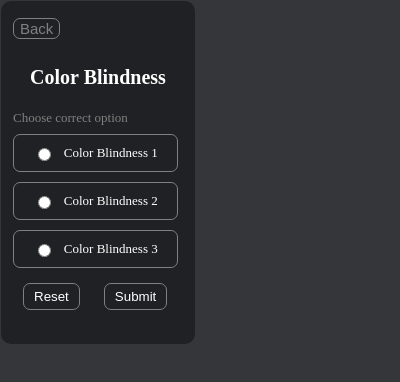
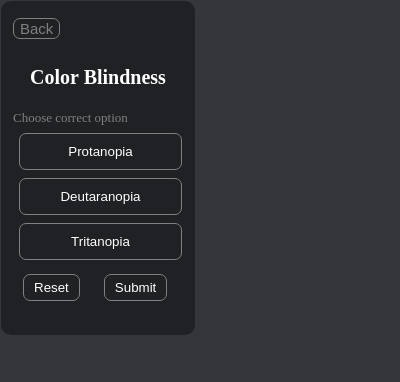
Before and after one commit to Visually-Impaired/Visually_Impaired, a browser extension: page popup/popup.html in a window 400 px wide. Both pictures are taken after a click on the button "Color Blindness". Drawn offline with Linux system fonts and the light colour scheme.

Commit message:
css changes

```diff
--- a/popup/popup.css
+++ b/popup/popup.css
@@ -106,9 +106,9 @@
     flex-direction: column;
     align-content: center;
 }
-.radio-button{
+/* .radio-button{
     background-color: white;
-}
+} */
 .cb-options{
     width: 93%;
     padding: 10px 0px;
--- a/popup/popup.html
+++ b/popup/popup.html
@@ -18,7 +18,6 @@
         <div id="menu-options">
             <div class="center"><button class="options" id="cb-button">Color Blindness</button></div>
             <div class="center"><button class="options">Myopia/Hypermetropia</button></div>
-            <div class="center"><button class="options">Total Blindess</button></div>
         </div>
     </div>
     <div id="color-blindness" style="display:none;">
@@ -28,18 +27,16 @@
         <div>
             <h2 id="cb-heading" class="heading-text">Color Blindness</h2>
         </div>
-        <form action="" method="get" id="form-options">
         <div class="choose">Choose correct option</div>
         <div id="radio-options">
-                <div class="cb-options center"><input type="radio" name="cb" class="radio-button">&nbsp &nbsp<span class="color">Color Blindness 1</span><br></div>
-                <div class="cb-options center"><input type="radio" name="cb" class="radio-button">&nbsp &nbsp<span class="color">Color Blindness 2</span><br></div>
-                <div class="cb-options center"><input type="radio" name="cb" class="radio-button">&nbsp &nbsp<span class="color">Color Blindness 3</span><br></div>
+            <div class="center"><button class="radio-button options">Protanopia</button></div>
+            <div class="center"><button class="radio-button options">Deutaranopia</button></div>
+            <div class="center"><button class="radio-button options">Tritanopia</button></div>
             <div id="buttons">
                 <button type="reset" id="reset" class="btn"> Reset</button>
                 <button type="submit" id="submit" class="btn"> Submit</button>
             </div>
         </div>
-        </form>
     </div>
     <!-- <script src="https://cdn.jsdelivr.net/npm/bootstrap@5.1.3/dist/js/bootstrap.bundle.min.js" integrity="sha384-ka7Sk0Gln4gmtz2MlQnikT1wXgYsOg+OMhuP+IlRH9sENBO0LRn5q+8nbTov4+1p" crossorigin="anonymous"></script> -->
     <script type="text/javascript" src="popup.js"></script>
```
Lines whose indentation alone changed are shown as unchanged.
